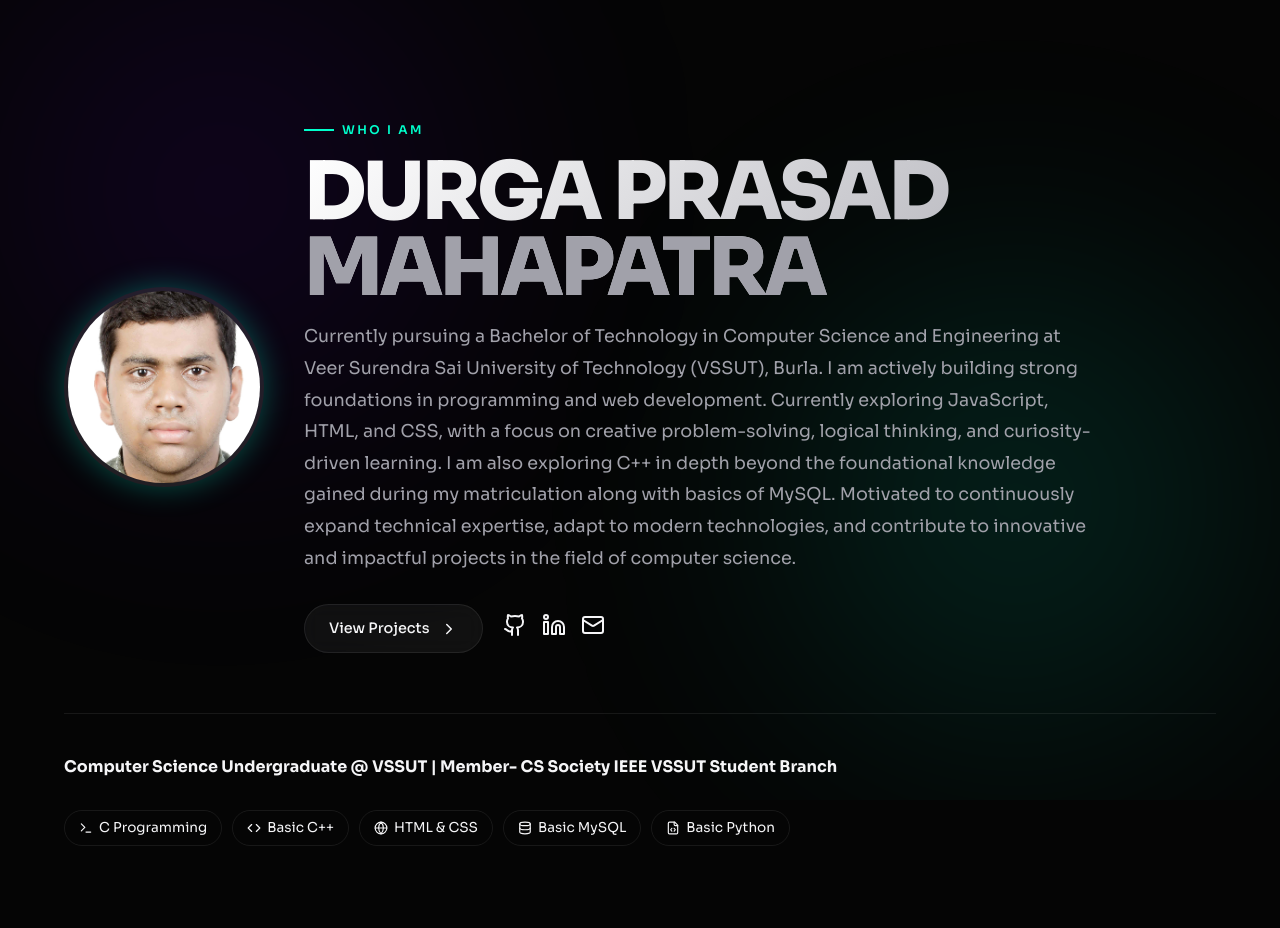
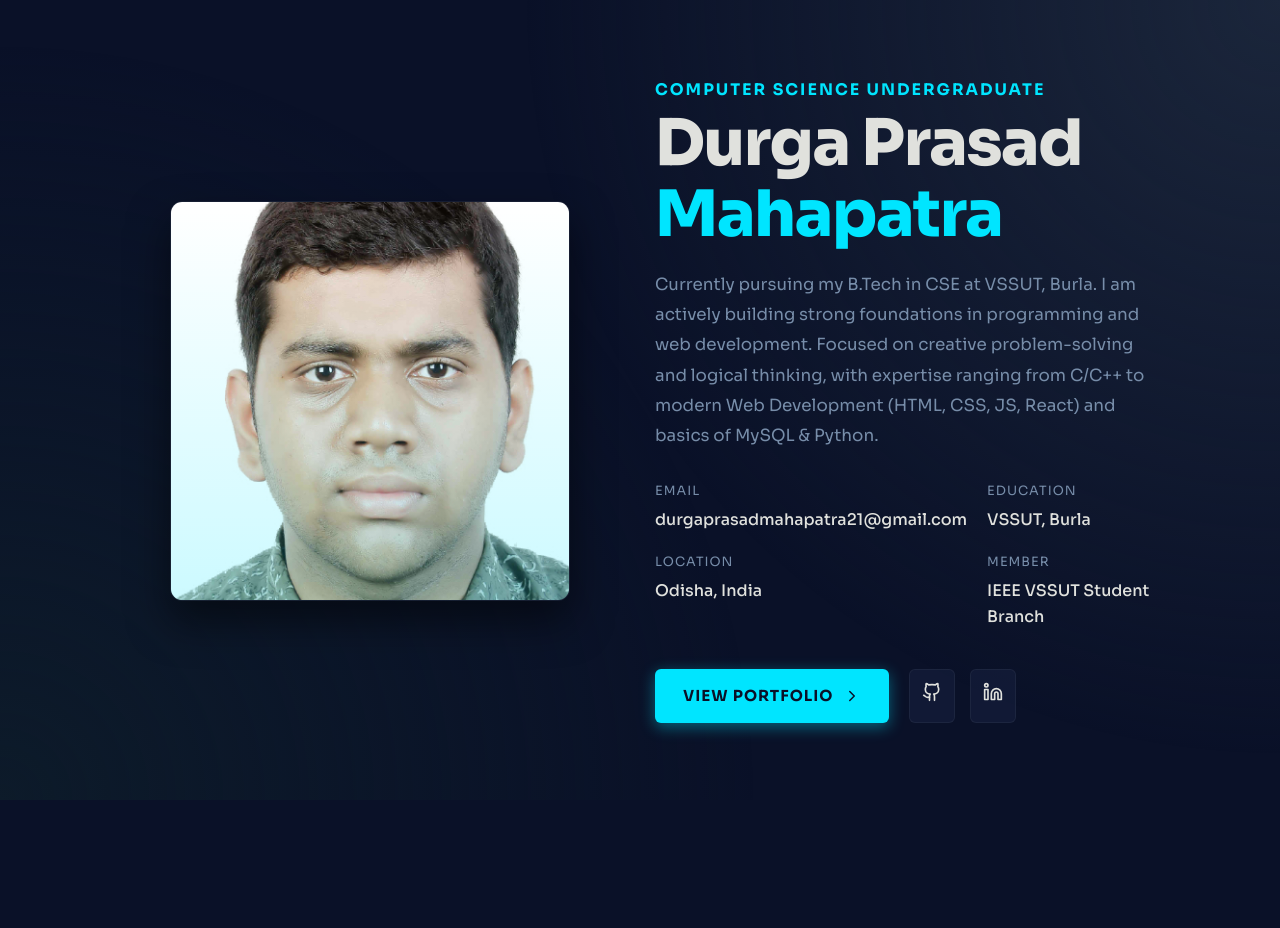
Before and after one commit to DurgaCSE11/RESUME-USING-HTML-CSS-, a React (Vite) app: page / in a window 1280 px wide. Shown: the top 928 px of the page. Built offline with nearby package versions, Linux system fonts and the light colour scheme.

Commit message:
Redesign to Ryan Balieiro style with Midnight Blue and Cyan

```diff
--- a/src/components/Hero.jsx
+++ b/src/components/Hero.jsx
@@ -1,97 +1,100 @@
 import React from 'react';
 import { motion } from 'framer-motion';
-import { Github, Linkedin, Mail, ChevronRight, Code, Database, Globe, Terminal, FileCode } from 'lucide-react';
+import { Github, Linkedin, Mail, MapPin, Download, ChevronRight } from 'lucide-react';
 
 const Hero = () => {
   return (
-    <section className="hero" style={{ minHeight: '100vh', display: 'flex', flexDirection: 'column', justifyContent: 'center' }}>
-      <div style={{ display: 'flex', flexDirection: 'row', alignItems: 'center', gap: '40px', flexWrap: 'wrap' }}>
+    <section id="about" style={{ minHeight: '100vh', display: 'flex', alignItems: 'center', paddingTop: '80px' }}>
+      <div className="grid-2" style={{ alignItems: 'center', width: '100%' }}>
+
+        {/* Left Column: Image Area */}
         <motion.div
-          initial={{ opacity: 0, scale: 0.8 }}
-          animate={{ opacity: 1, scale: 1 }}
+          initial={{ opacity: 0, x: -50 }}
+          whileInView={{ opacity: 1, x: 0 }}
+          viewport={{ once: true }}
           transition={{ duration: 0.8, ease: "easeOut" }}
-          style={{ flexShrink: 0 }}
+          style={{ display: 'flex', justifyContent: 'center' }}
         >
           <div style={{
-            width: '200px',
-            height: '200px',
-            borderRadius: '50%',
+            position: 'relative',
+            width: '100%',
+            maxWidth: '400px',
+            aspectRatio: '1/1',
+            borderRadius: '12px',
             overflow: 'hidden',
-            border: '4px solid var(--card-border)',
-            boxShadow: '0 0 30px var(--accent-glow)',
-            background: 'var(--card-bg)'
+            boxShadow: '0 20px 40px var(--shadow-color)',
+            border: '1px solid var(--card-border)'
           }}>
-            <img src="/profile.jpeg" alt="Durga Prasad Mahapatra" style={{ width: '100%', height: '100%', objectFit: 'cover' }} />
+            <img
+              src="/profile.jpeg"
+              alt="Durga Prasad Mahapatra"
+              style={{ width: '100%', height: '100%', objectFit: 'cover' }}
+            />
+            {/* Cyan overlay tint on hover (optional) */}
+            <div style={{
+              position: 'absolute',
+              top: 0, left: 0, right: 0, bottom: 0,
+              background: 'linear-gradient(to top, rgba(0,229,255,0.2), transparent)',
+              pointerEvents: 'none'
+            }}></div>
           </div>
         </motion.div>
 
+        {/* Right Column: Text & Info */}
         <motion.div
-          initial={{ opacity: 0, y: 30 }}
-          animate={{ opacity: 1, y: 0 }}
+          initial={{ opacity: 0, x: 50 }}
+          whileInView={{ opacity: 1, x: 0 }}
+          viewport={{ once: true }}
           transition={{ duration: 0.8, ease: "easeOut", delay: 0.2 }}
-          style={{ flex: 1, minWidth: '300px' }}
         >
-          <span className="label-text">WHO I AM</span>
+          <h4 style={{ color: 'var(--accent)', textTransform: 'uppercase', letterSpacing: '2px', marginBottom: '10px' }}>
+            Computer Science Undergraduate
+          </h4>
 
-          <h1 className="giant-text" style={{ fontSize: 'clamp(2.5rem, 8vw, 5rem)', margin: '15px 0' }}>
-            DURGA PRASAD <br />
-            <span className="dim">MAHAPATRA</span>
+          <h1 className="giant-text">
+            Durga Prasad <br />
+            <span className="dim">Mahapatra</span>
           </h1>
 
-          <p style={{ maxWidth: '800px', fontSize: '1.1rem', color: 'var(--text-dim)', marginBottom: '30px', lineHeight: '1.8' }}>
-            Currently pursuing a Bachelor of Technology in Computer Science and Engineering at Veer Surendra Sai University of Technology (VSSUT), Burla.
-            I am actively building strong foundations in programming and web development.
-            Currently exploring JavaScript, HTML, and CSS, with a focus on creative problem-solving, logical thinking, and curiosity-driven learning.
-            I am also exploring C++ in depth beyond the foundational knowledge gained during my matriculation along with basics of MySQL.
-            Motivated to continuously expand technical expertise, adapt to modern technologies, and contribute to innovative and impactful projects in the field of computer science.
+          <p style={{ fontSize: '1.05rem', color: 'var(--text-dim)', marginTop: '20px', marginBottom: '30px', lineHeight: '1.8' }}>
+            Currently pursuing my B.Tech in CSE at VSSUT, Burla. I am actively building strong foundations in programming and web development. Focused on creative problem-solving and logical thinking, with expertise ranging from C/C++ to modern Web Development (HTML, CSS, JS, React) and basics of MySQL & Python.
           </p>
 
-          <div style={{ display: 'flex', gap: '20px', flexWrap: 'wrap' }}>
+          <ul className="info-list">
+            <li className="info-item">
+              <span className="info-label">Email</span>
+              <span className="info-value">durgaprasadmahapatra21@gmail.com</span>
+            </li>
+            <li className="info-item">
+              <span className="info-label">Education</span>
+              <span className="info-value">VSSUT, Burla</span>
+            </li>
+            <li className="info-item">
+              <span className="info-label">Location</span>
+              <span className="info-value">Odisha, India</span>
+            </li>
+            <li className="info-item">
+              <span className="info-label">Member</span>
+              <span className="info-value">IEEE VSSUT Student Branch</span>
+            </li>
+          </ul>
+
+          <div style={{ display: 'flex', gap: '20px', flexWrap: 'wrap', marginTop: '40px' }}>
             <a href="#projects" className="btn-primary">
-              View Projects <ChevronRight size={18} />
+              View Portfolio <ChevronRight size={18} />
             </a>
+
             <div style={{ display: 'flex', gap: '15px', alignItems: 'center' }}>
-              <a href="https://github.com/DurgaCSE11" target="_blank" rel="noreferrer" style={{ color: 'var(--text-main)' }}>
-                <Github size={24} />
+              <a href="https://github.com/DurgaCSE11" target="_blank" rel="noreferrer" style={{ background: 'var(--card-bg)', padding: '12px', borderRadius: '6px', border: '1px solid var(--card-border)' }}>
+                <Github size={20} color="var(--text-main)" />
               </a>
-              <a href="https://www.linkedin.com/in/durga-prasad-mahapatra-63393437b/" target="_blank" rel="noreferrer" style={{ color: 'var(--text-main)' }}>
-                <Linkedin size={24} />
-              </a>
-              <a href="mailto:durgaprasadmahapatra21@gmail.com" style={{ color: 'var(--text-main)' }}>
-                <Mail size={24} />
+              <a href="https://www.linkedin.com/in/durga-prasad-mahapatra-63393437b/" target="_blank" rel="noreferrer" style={{ background: 'var(--card-bg)', padding: '12px', borderRadius: '6px', border: '1px solid var(--card-border)' }}>
+                <Linkedin size={20} color="var(--text-main)" />
               </a>
             </div>
           </div>
         </motion.div>
       </div>
-
-      <motion.div
-        initial={{ opacity: 0 }}
-        animate={{ opacity: 1 }}
-        transition={{ delay: 0.8, duration: 1 }}
-        style={{ marginTop: '60px', borderTop: '1px solid var(--card-border)', paddingTop: '40px', display: 'flex', gap: '30px', flexDirection: 'column' }}
-      >
-        <p style={{ color: 'var(--text-main)', fontSize: '1rem', fontWeight: 'bold' }}>
-          Computer Science Undergraduate @ VSSUT | Member- CS Society IEEE VSSUT Student Branch
-        </p>
-        <div style={{ display: 'flex', gap: '10px', flexWrap: 'wrap' }}>
-          <span style={{ padding: '6px 14px', border: '1px solid var(--card-border)', borderRadius: '100px', fontSize: '0.85rem', color: 'var(--text-main)', display: 'flex', alignItems: 'center', gap: '6px' }}>
-            <Terminal size={14} /> C Programming
-          </span>
-          <span style={{ padding: '6px 14px', border: '1px solid var(--card-border)', borderRadius: '100px', fontSize: '0.85rem', color: 'var(--text-main)', display: 'flex', alignItems: 'center', gap: '6px' }}>
-            <Code size={14} /> Basic C++
-          </span>
-          <span style={{ padding: '6px 14px', border: '1px solid var(--card-border)', borderRadius: '100px', fontSize: '0.85rem', color: 'var(--text-main)', display: 'flex', alignItems: 'center', gap: '6px' }}>
-            <Globe size={14} /> HTML & CSS
-          </span>
-          <span style={{ padding: '6px 14px', border: '1px solid var(--card-border)', borderRadius: '100px', fontSize: '0.85rem', color: 'var(--text-main)', display: 'flex', alignItems: 'center', gap: '6px' }}>
-            <Database size={14} /> Basic MySQL
-          </span>
-          <span style={{ padding: '6px 14px', border: '1px solid var(--card-border)', borderRadius: '100px', fontSize: '0.85rem', color: 'var(--text-main)', display: 'flex', alignItems: 'center', gap: '6px' }}>
-            <FileCode size={14} /> Basic Python
-          </span>
-        </div>
-      </motion.div>
     </section>
   );
 };
--- a/src/index.css
+++ b/src/index.css
@@ -1,14 +1,14 @@
 :root {
-  --bg-color: #050505;
-  --bg-secondary: #111111;
-  --text-main: #f5f5f7;
-  --text-dim: #a1a1aa;
-  --accent: #00ffcc;
-  --accent-glow: rgba(0, 255, 204, 0.3);
-  --accent-secondary: #7000ff;
-  --accent-secondary-glow: rgba(112, 0, 255, 0.3);
-  --card-bg: rgba(255, 255, 255, 0.03);
-  --card-border: rgba(255, 255, 255, 0.08);
+  --bg-color: #0A1128;
+  --bg-secondary: #0D1B2A;
+  --text-main: #E0E1DD;
+  --text-dim: #778DA9;
+  --accent: #00E5FF;
+  --accent-glow: rgba(0, 229, 255, 0.4);
+  --accent-secondary: #415A77;
+  --card-bg: rgba(22, 33, 62, 0.6);
+  --card-border: rgba(255, 255, 255, 0.05);
+  --shadow-color: rgba(0, 0, 0, 0.5);
 }
 
 * {
@@ -26,7 +26,7 @@ body {
   -webkit-font-smoothing: antialiased;
 }
 
-/* Background Gradients */
+/* Background Mesh/Gradients to replace old blobs */
 .bg-gradients {
   position: fixed;
   top: 0;
@@ -34,45 +34,13 @@ body {
   width: 100vw;
   height: 100vh;
   z-index: -1;
-  overflow: hidden;
+  background: radial-gradient(circle at top right, #1B263B, transparent 50%),
+              radial-gradient(circle at bottom left, #0D1B2A, transparent 50%);
   pointer-events: none;
 }
 
-.gradient-blob {
-  position: absolute;
-  filter: blur(120px);
-  border-radius: 50%;
-  opacity: 0.5;
-  animation: float 20s infinite ease-in-out;
-}
-
-.blob-1 {
-  top: -10%;
-  left: -10%;
-  width: 50vw;
-  height: 50vw;
-  background: radial-gradient(circle, var(--accent-secondary-glow), transparent 70%);
-  animation-delay: 0s;
-}
-
-.blob-2 {
-  bottom: -10%;
-  right: -10%;
-  width: 60vw;
-  height: 60vw;
-  background: radial-gradient(circle, var(--accent-glow), transparent 70%);
-  animation-delay: -5s;
-}
-
-@keyframes float {
-  0% { transform: translate(0, 0) scale(1); }
-  33% { transform: translate(30px, -50px) scale(1.1); }
-  66% { transform: translate(-20px, 20px) scale(0.9); }
-  100% { transform: translate(0, 0) scale(1); }
-}
-
 .container {
-  max-width: 1200px;
+  max-width: 1100px;
   margin: 0 auto;
   padding: 0 24px;
 }
@@ -84,39 +52,38 @@ h1, h2, h3, h4, h5, h6 {
 }
 
 .giant-text {
-  font-size: clamp(3rem, 10vw, 7rem);
+  font-size: clamp(2.5rem, 6vw, 4rem);
   font-weight: 800;
-  line-height: 0.95;
-  letter-spacing: -0.04em;
-  text-transform: uppercase;
-  margin: 20px 0;
-  background: linear-gradient(135deg, #fff 0%, #a1a1aa 100%);
-  -webkit-background-clip: text;
-  -webkit-text-fill-color: transparent;
+  line-height: 1.1;
+  letter-spacing: -0.02em;
+  margin: 10px 0;
+  color: var(--text-main);
 }
 
 .giant-text .dim {
-  color: var(--text-dim);
-  -webkit-text-fill-color: var(--text-dim);
+  color: var(--accent);
 }
 
-.label-text {
-  font-size: 0.75rem;
-  letter-spacing: 0.2em;
-  color: var(--accent);
+.section-title {
+  font-size: clamp(2rem, 4vw, 3rem);
+  font-weight: 800;
   text-transform: uppercase;
-  font-weight: 600;
-  display: flex;
-  align-items: center;
-  gap: 8px;
+  letter-spacing: -0.02em;
+  color: var(--text-main);
+  display: inline-block;
+  position: relative;
+  margin-bottom: 40px;
 }
 
-.label-text::before {
+.section-title::after {
   content: '';
-  display: inline-block;
-  width: 30px;
-  height: 2px;
+  position: absolute;
+  bottom: -10px;
+  left: 0;
+  width: 60px;
+  height: 4px;
   background-color: var(--accent);
+  border-radius: 2px;
 }
 
 /* Buttons and Links */
@@ -130,70 +97,54 @@ a {
   display: inline-flex;
   align-items: center;
   gap: 10px;
-  background: rgba(255, 255, 255, 0.05);
-  border: 1px solid var(--card-border);
-  color: var(--text-main);
-  padding: 12px 24px;
-  border-radius: 100px;
-  font-weight: 500;
-  font-size: 0.9rem;
-  backdrop-filter: blur(10px);
+  background: var(--accent);
+  color: #0A1128;
+  padding: 12px 28px;
+  border-radius: 6px;
+  font-weight: 700;
+  font-size: 0.95rem;
   cursor: pointer;
   transition: all 0.3s ease;
+  box-shadow: 0 4px 15px var(--accent-glow);
+  text-transform: uppercase;
+  letter-spacing: 1px;
 }
 
 .btn-primary:hover {
-  background: rgba(255, 255, 255, 0.1);
-  border-color: rgba(255, 255, 255, 0.2);
   transform: translateY(-2px);
-  box-shadow: 0 10px 20px rgba(0,0,0,0.2);
+  box-shadow: 0 6px 20px var(--accent-glow);
+  background: #00C4DB;
+  color: #0A1128;
 }
 
 /* Sections */
 section {
-  padding: 120px 0;
+  padding: 100px 0;
   position: relative;
 }
 
 .section-header {
-  margin-bottom: 60px;
+  margin-bottom: 50px;
 }
 
-.section-title {
-  font-size: clamp(2rem, 5vw, 3.5rem);
-  font-weight: 800;
-  text-transform: uppercase;
-  letter-spacing: -0.02em;
-}
-
-/* Glass Cards */
+/* Glass Cards (Refined to be sharper like the template) */
 .glass-card {
   background: var(--card-bg);
   border: 1px solid var(--card-border);
-  border-radius: 20px;
-  padding: 40px;
-  backdrop-filter: blur(20px);
-  -webkit-backdrop-filter: blur(20px);
-  transition: all 0.4s cubic-bezier(0.175, 0.885, 0.32, 1.275);
+  border-radius: 12px;
+  padding: 30px;
+  backdrop-filter: blur(10px);
+  -webkit-backdrop-filter: blur(10px);
+  transition: all 0.3s ease;
+  box-shadow: 0 10px 30px var(--shadow-color);
   position: relative;
   overflow: hidden;
 }
 
-.glass-card::before {
-  content: '';
-  position: absolute;
-  top: 0;
-  left: 0;
-  right: 0;
-  height: 1px;
-  background: linear-gradient(90deg, transparent, rgba(255,255,255,0.2), transparent);
-}
-
 .glass-card:hover {
-  transform: translateY(-10px);
-  background: rgba(255, 255, 255, 0.05);
-  border-color: rgba(255, 255, 255, 0.15);
-  box-shadow: 0 20px 40px rgba(0,0,0,0.4);
+  transform: translateY(-5px);
+  border-color: rgba(0, 229, 255, 0.3);
+  box-shadow: 0 15px 40px var(--shadow-color);
 }
 
 /* Grid Layouts */
@@ -209,9 +160,37 @@ section {
   gap: 30px;
 }
 
+/* List Items (Like About details) */
+.info-list {
+  list-style: none;
+  display: grid;
+  grid-template-columns: 1fr 1fr;
+  gap: 20px;
+  margin-top: 30px;
+}
+
+.info-item {
+  display: flex;
+  flex-direction: column;
+}
+
+.info-label {
+  font-size: 0.8rem;
+  color: var(--text-dim);
+  text-transform: uppercase;
+  letter-spacing: 1px;
+  margin-bottom: 5px;
+}
+
+.info-value {
+  font-size: 1rem;
+  color: var(--text-main);
+  font-weight: 500;
+}
+
 /* Custom Scrollbar */
 ::-webkit-scrollbar {
-  width: 10px;
+  width: 8px;
 }
 
 ::-webkit-scrollbar-track {
@@ -219,10 +198,16 @@ section {
 }
 
 ::-webkit-scrollbar-thumb {
-  background: #333;
-  border-radius: 5px;
+  background: var(--accent-secondary);
+  border-radius: 4px;
 }
 
 ::-webkit-scrollbar-thumb:hover {
-  background: #555;
+  background: var(--accent);
 }
+
+@media (max-width: 768px) {
+  .info-list {
+    grid-template-columns: 1fr;
+  }
+}
```
